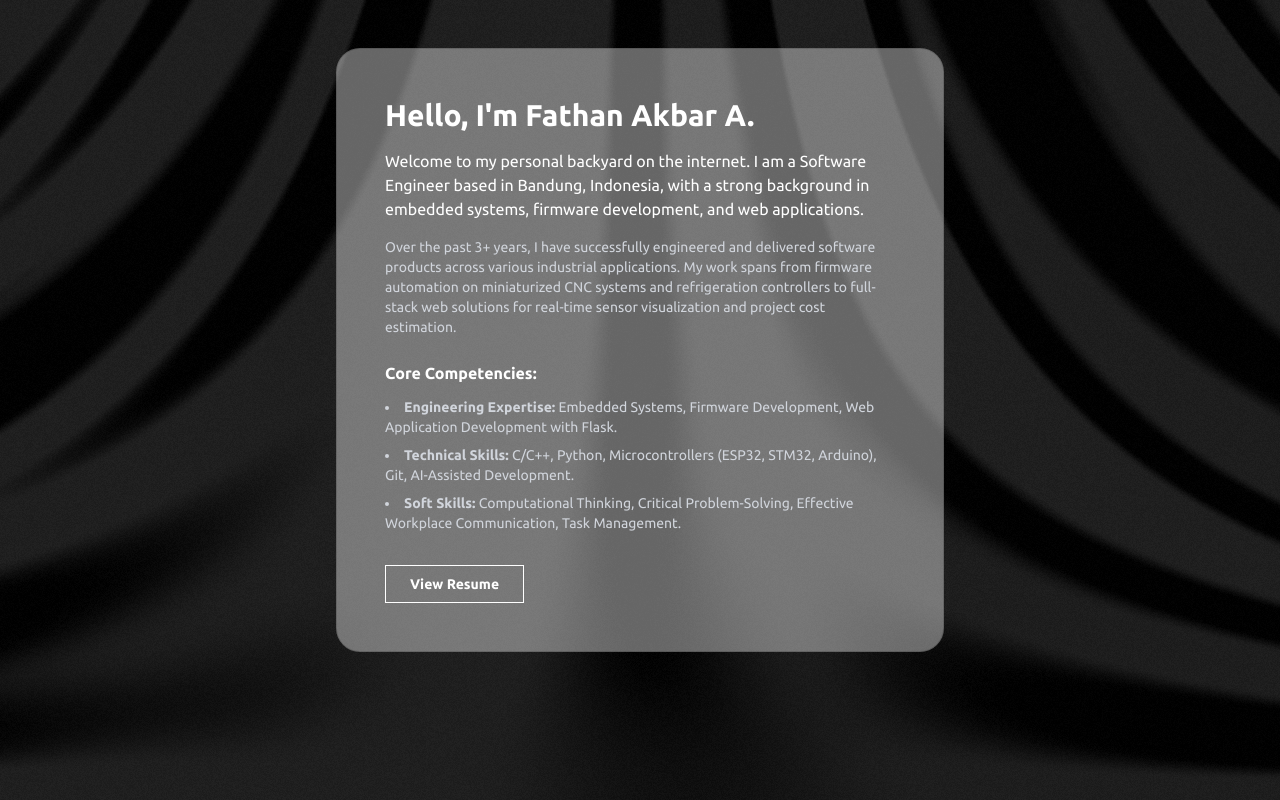
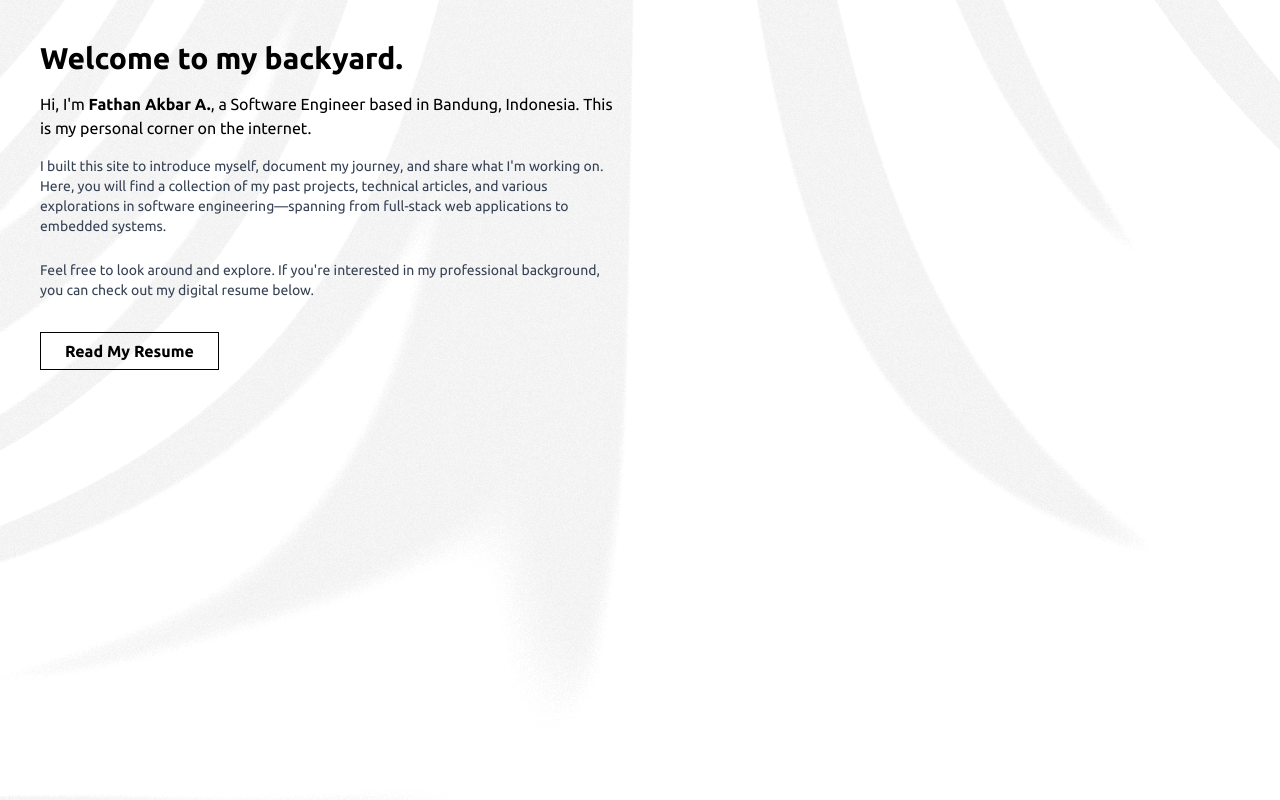
Before and after one commit to fathanaabd/personal_web, a React (Vite) app: page / in a window 1280 px wide. Built offline with nearby package versions, Linux system fonts and the light colour scheme.

Commit message:
feat: initialize project structure with React router, Tailwind configuration, and custom GLSL-based Grainient background component

```diff
--- a/index.html
+++ b/index.html
@@ -5,8 +5,9 @@
   <meta charset="UTF-8" />
   <link rel="icon" type="image/svg+xml" href="/favicon.svg" />
   <meta name="viewport" content="width=device-width, initial-scale=1.0" />
-  <title>Fathan Akbar Abdurachman - Software Engineer Portfolio</title>
-  <meta name="description" content="Personal portfolio and digital resume of Fathan Akbar Abdurachman, a Software Engineer based in Bandung, specializing in Embedded Systems, Firmware, and Web Applications." />
+  <title>backyard of @fathanaabd</title>
+  <meta name="description"
+    content="Personal portfolio and digital resume of Fathan Akbar Abdurachman, a Software Engineer based in Bandung, specializing in Embedded Systems, Firmware, and Web Applications." />
   <link rel="canonical" href="https://fathanaabd.web.app/" />
   <script type="application/ld+json">
   {
--- a/src/App.jsx
+++ b/src/App.jsx
@@ -2,8 +2,8 @@ import React from 'react';
 import { Outlet } from 'react-router-dom';
 function App() {
   return (
-    <div className="min-h-screen selection:bg-amber-200 text-sm relative">
-      <main className="relative z-10 py-12 px-6 sm:px-12 md:px-20 max-w-3xl mx-auto">
+    <div>
+      <main>
         <Outlet />
       </main>
     </div>
--- a/src/components/Grainient.jsx
+++ b/src/components/Grainient.jsx
@@ -128,9 +128,9 @@ const Grainient = ({
   centerX = 0.0,
   centerY = 0.5,
   zoom = 0.5,
-  color1 = '#3f3f3f',
-  color2 = '#2b2b2b',
-  color3 = '#3e3e3e',
+  color1 = '#cdcdcd',
+  color2 = '#ffffff',
+  color3 = '#ece4e4',
   className = ''
 }) => {
   const containerRef = useRef(null);
--- a/src/index.css
+++ b/src/index.css
@@ -1,8 +1,10 @@
 @import url('https://fonts.googleapis.com/css2?family=Ubuntu:ital,wght@0,300;0,400;0,500;0,700;1,300;1,400;1,500;1,700&display=swap');
+@import url('https://fonts.googleapis.com/css2?family=Roboto:ital,wght@0,300;0,400;0,500;0,700;1,300;1,400;1,500;1,700&display=swap');
 @import "tailwindcss";
 
 @theme {
   --font-sans: "Ubuntu", sans-serif;
+  --font-roboto: "Roboto", sans-serif;
 }
 
 @layer base {
--- a/src/pages/Home.jsx
+++ b/src/pages/Home.jsx
@@ -1,10 +1,9 @@
 import React from 'react';
 import { Link } from 'react-router-dom';
-import SpotlightCard from '../components/SpotlightCard';
 import Grainient from '../components/Grainient';
 const Home = () => {
   React.useEffect(() => {
-    document.title = "Fathan Akbar Abdurachman - Software Engineer Portfolio";
+    document.title = "backyard of @fathanaabd";
   }, []);
 
   return (
@@ -14,37 +13,32 @@ const Home = () => {
         <Grainient
           grainAmount={0.02}
           grainAnimated={false}
-          timeSpeed={0.3}
+          timeSpeed={0.05}
           warpSpeed={0.5}
         />
       </div>
 
-      <section className="flex flex-col items-start justify-center min-h-[60vh] relative z-10 text-white">
-        <SpotlightCard className="w-full" spotlightColor="rgba(255, 255, 255, 0.2)">
-          <h1 className="text-3xl font-bold mb-4">Hello, I'm Fathan Akbar A.</h1>
+      <section className="ml-10 mt-10 items-left justify-center min-h-[60vh] relative z-10 text-black">
+        <h1 className="text-3xl font-bold mb-4">Welcome to my backyard.</h1>
         <p className="text-base mb-4 max-w-xl text-left">
-            Welcome to my personal backyard on the internet. I am a Software Engineer based in Bandung, Indonesia, with a strong background in embedded systems, firmware development, and web applications.
+          Hi, I'm <strong>Fathan Akbar A.</strong>, a Software Engineer based in Bandung, Indonesia. This is my personal corner on the internet.
         </p>
-          <p className="text-sm mb-6 max-w-xl text-left text-gray-300">
-            Over the past 3+ years, I have successfully engineered and delivered software products across various industrial applications. My work spans from firmware automation on miniaturized CNC systems and refrigeration controllers to full-stack web solutions for real-time sensor visualization and project cost estimation.
+        <p className="text-sm mb-6 max-w-xl text-left text-gray-700">
+          I built this site to introduce myself, document my journey, and share what I'm working on. Here, you will find a collection of my past projects, technical articles, and various explorations in software engineering—spanning from full-stack web applications to embedded systems.
         </p>
 
         <div className="mb-8 text-left max-w-xl">
-            <h2 className="text-base font-bold mb-3 text-white">Core Competencies:</h2>
-            <ul className="list-disc list-inside space-y-2 text-sm text-gray-300">
-              <li><strong>Engineering Expertise:</strong> Embedded Systems, Firmware Development, Web Application Development with Flask.</li>
-              <li><strong>Technical Skills:</strong> C/C++, Python, Microcontrollers (ESP32, STM32, Arduino), Git, AI-Assisted Development.</li>
-              <li><strong>Soft Skills:</strong> Computational Thinking, Critical Problem-Solving, Effective Workplace Communication, Task Management.</li>
-            </ul>
+          <p className="text-sm text-gray-700 mb-4">
+            Feel free to look around and explore. If you're interested in my professional background, you can check out my digital resume below.
+          </p>
         </div>
 
         <Link
           to="/resume"
-            className="inline-block border border-white px-6 py-2 font-bold hover:bg-white hover:text-black focus:outline-none focus:ring-2 focus:ring-white focus:ring-offset-2 transition-colors duration-200"
+          className="inline-block border border-black px-6 py-2 font-bold hover:bg-black hover:text-white focus:outline-none focus:ring-2 focus:ring-black focus:ring-offset-2 transition-colors duration-200"
         >
-            View Resume
+          Read My Resume
         </Link>
-        </SpotlightCard>
       </section>
     </>
   );
--- a/src/pages/Resume.jsx
+++ b/src/pages/Resume.jsx
@@ -7,7 +7,7 @@ const Resume = () => {
   }, []);
 
   return (
-    <article>
+    <article className="container mx-auto max-w-3xl w-full font-roboto mt-6">
       {/* Navigation Section */}
       <nav className="mb-8 print:hidden">
         <Link to="/" className="text-blue-600 hover:underline focus:outline-none focus:ring-1 focus:ring-blue-600 rounded font-medium">
```
Lines whose indentation alone changed are shown as unchanged.
